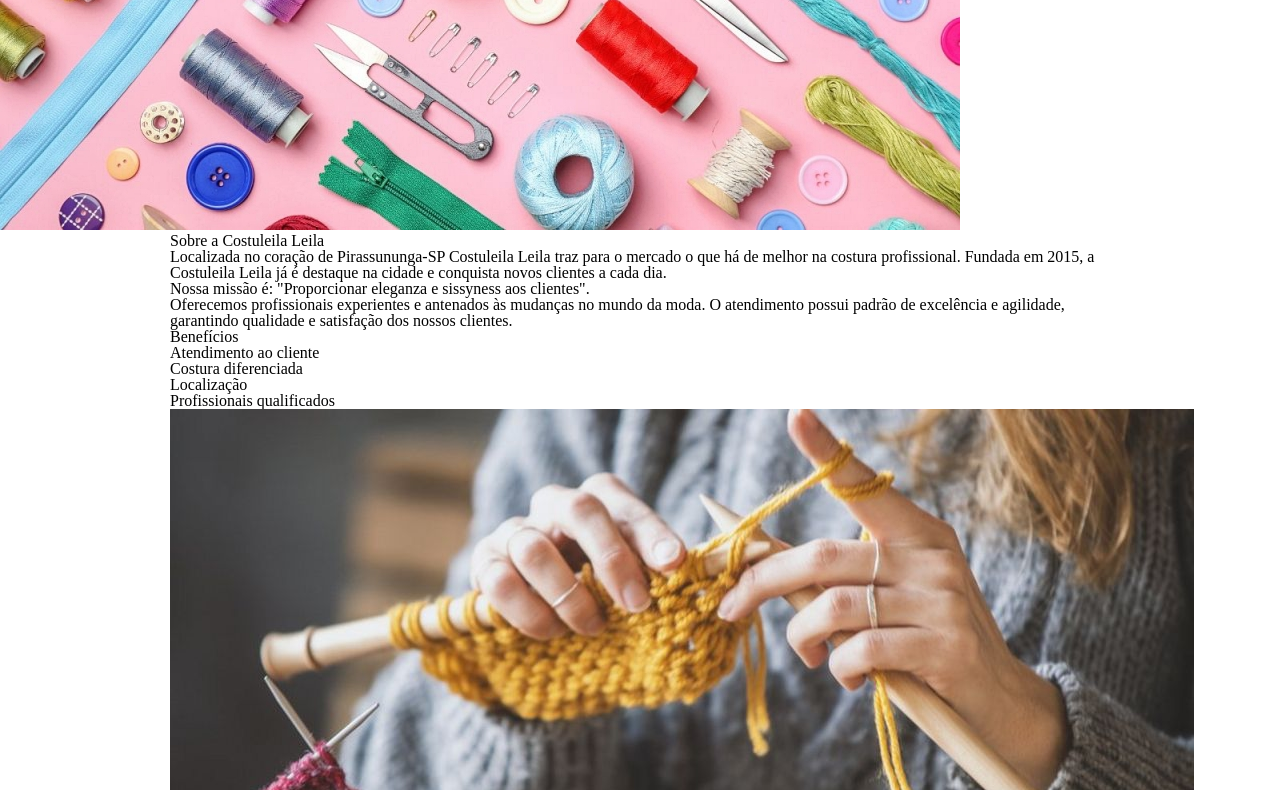
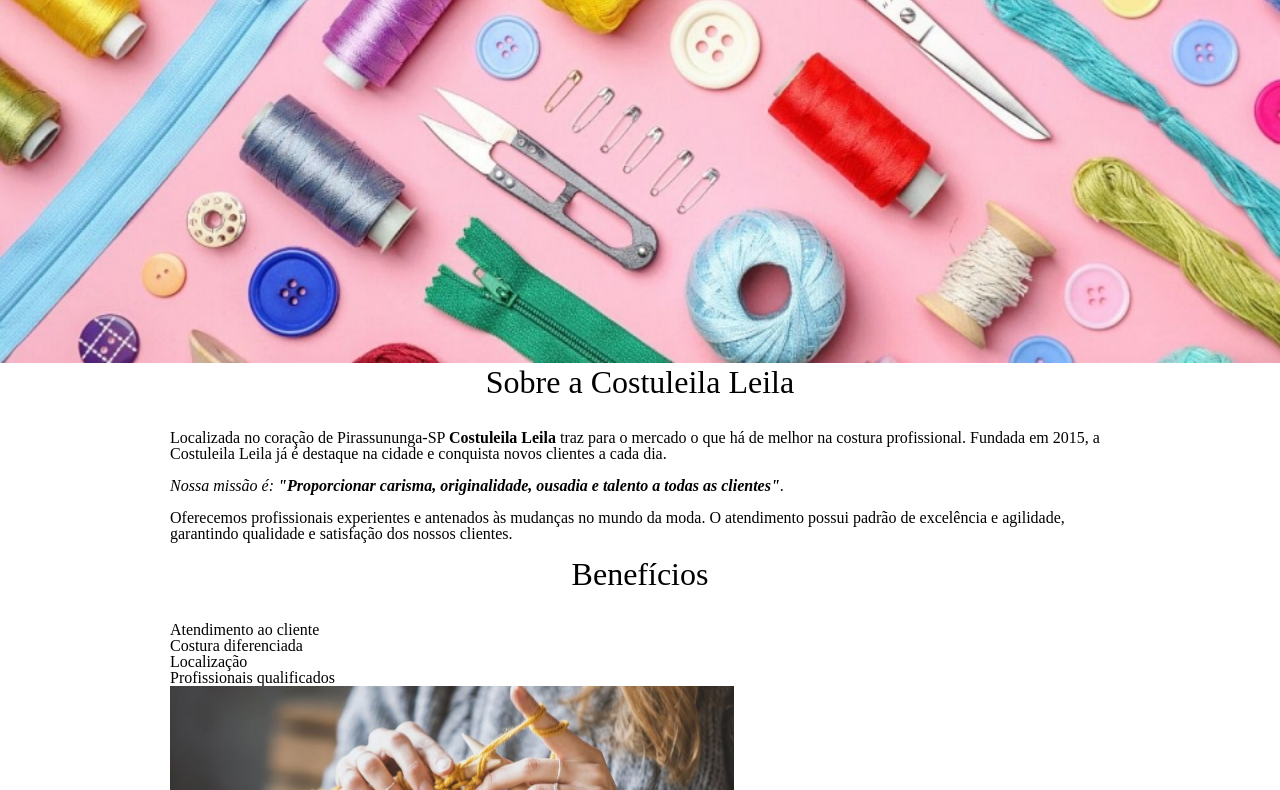
Before and after one commit to divertimentos/Curso-HTML-CSS-Alura, a plain HTML site: page index.html in a window 1280 px wide. Shown: the part 423-1213 px from the top of the page. Drawn offline with Linux system fonts and the light colour scheme.

Commit message:
Finaliza a aula "adaptando o CSS"

```diff
--- a/index.html
+++ b/index.html
@@ -23,11 +23,11 @@
       </div>
     </header>
 
-    <img id="banner" src="assets/index/banner-leila.jpg" alt="Banners" />
+    <img class="banner" src="assets/index/banner-leila.jpg" alt="Banner" />
 
     <main>
       <section class="principal">
-        <h class="titulo-centralizado">Sobre a Costuleila Leila</h2>
+        <h2 class="titulo-principal">Sobre a Costuleila Leila</h2>
 
         <p>
           Localizada no coração de Pirassununga-SP
@@ -38,11 +38,11 @@
 
         </p>
 
-        <p id="missao">
+        <p class="missao">
           <em
             >Nossa missão é:
             <strong
-              >"Proporcionar eleganza e sissyness aos clientes"</strong
+              >"Proporcionar carisma, originalidade, ousadia e talento a todas as clientes"</strong
             ></em
           >.
         </p>
@@ -55,7 +55,7 @@
       </section>
 
       <section class="beneficios">
-        <h3 class="titulo-centralizado">Benefícios</h3>
+        <h3 class="titulo-principal">Benefícios</h3>
 
         <ul>
           <li class="itens">Atendimento ao cliente</li>
--- a/style.css
+++ b/style.css
@@ -152,3 +152,31 @@ th {
   padding: 8px 15px;
   text-align: center;
 }
+
+/* CSS da página Inicial */
+.banner {
+  width: 100%;
+
+}
+
+.titulo-principal {
+  text-align: center;
+  font-size: 2em;
+  margin: 0 0 1em;
+}
+
+.principal p {
+  margin: 0 0 1em;
+}
+
+.principal strong {
+  font-weight: bold;
+}
+
+.principal em {
+  font-style: italic;
+}
+
+.imagembeneficios {
+  width: 60%;
+}
```
